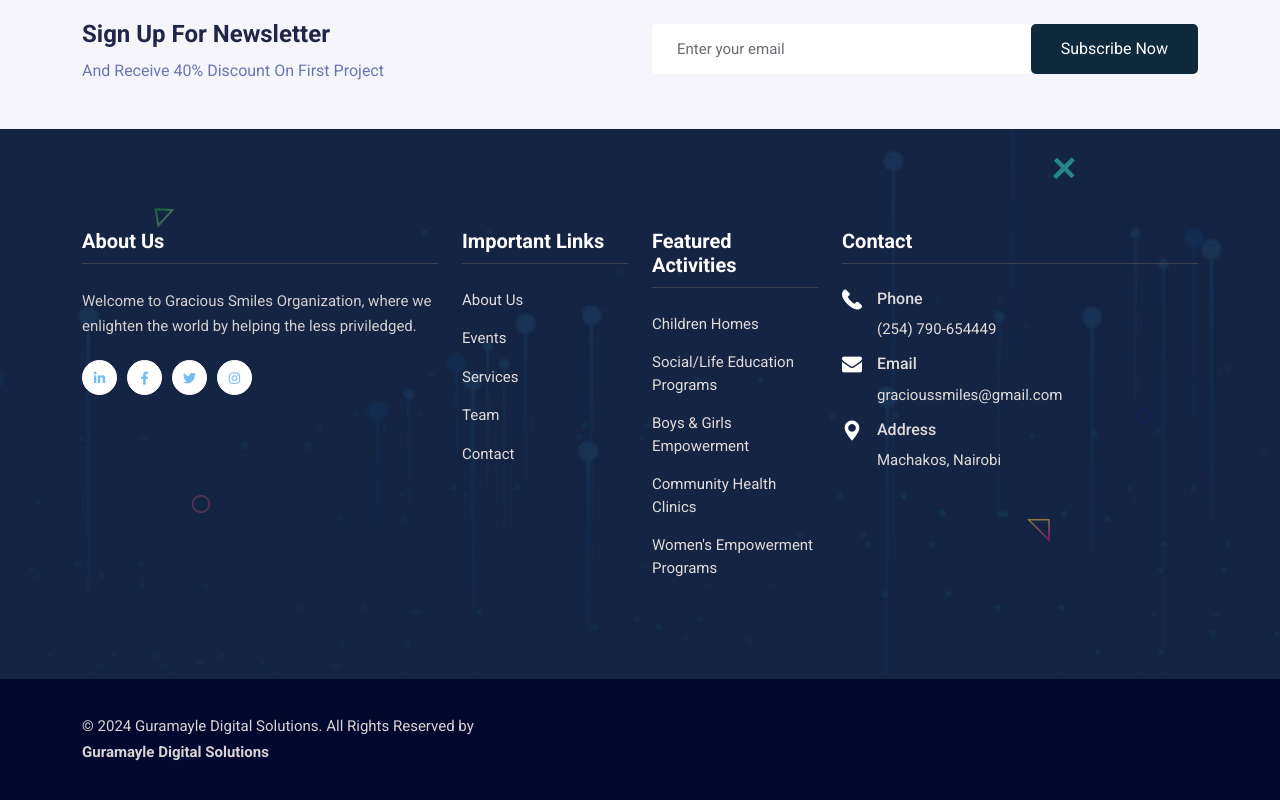
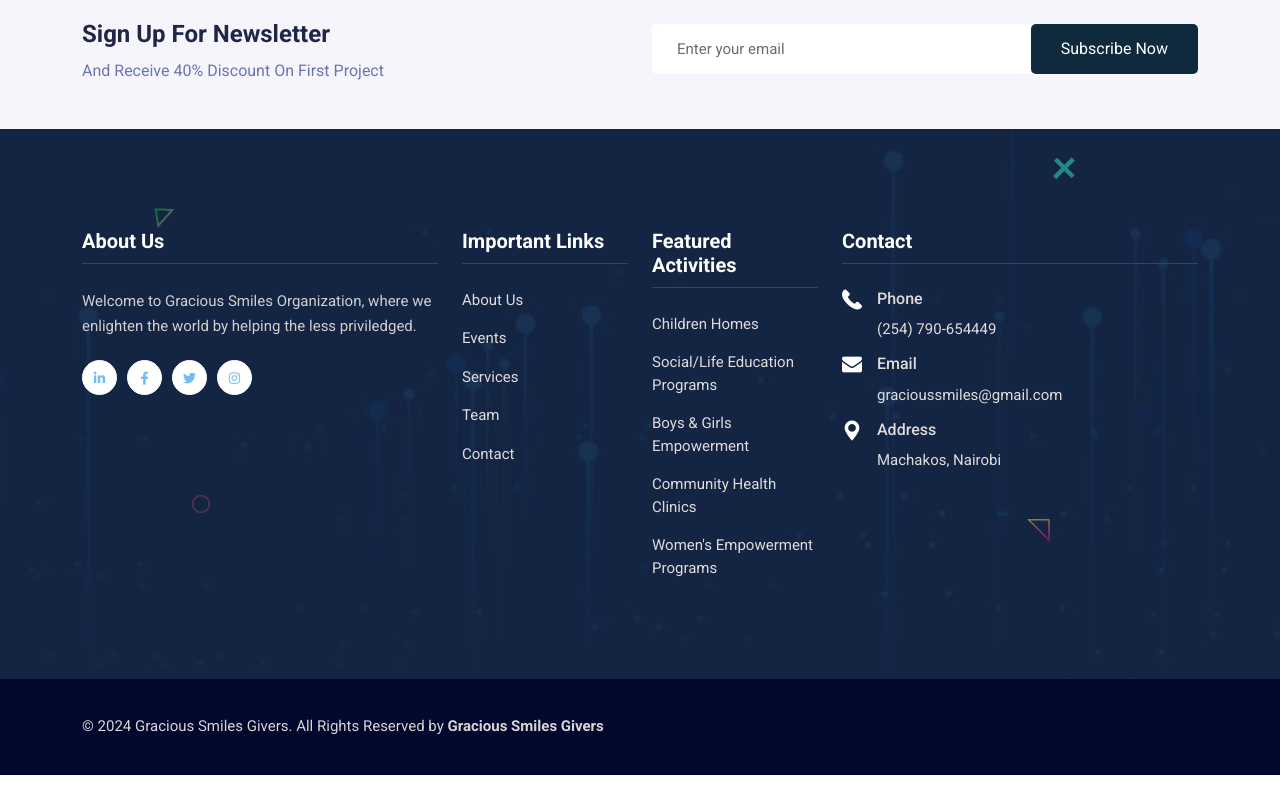
Before and after one commit to Kidd254/Gracious_Smile_Website, a Next.js app: page / in a window 1280 px wide. Shown: the part 6280-7080 px from the top of the page. After the commit the page ends 7055 px from the top, so only its background shows below. Built offline with nearby package versions, Linux system fonts and the light colour scheme.

Commit message:
Modify the footer

```diff
--- a/components/Layouts/Footer.js
+++ b/components/Layouts/Footer.js
@@ -186,9 +186,9 @@ const Footer = () => {
           <div className="row align-items-center">
             <div className="col-lg-6">
               <p>
-                © {currentYear} Guramayle Digital Solutions. All Rights Reserved by{" "}
+                © {currentYear} Gracious Smiles Givers. All Rights Reserved by{" "}
                 <a href="#" target="_blank">
-                Guramayle Digital Solutions
+                Gracious Smiles Givers
                 </a>
               </p>
             </div>
```
